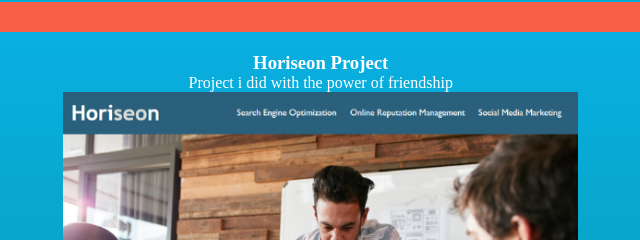
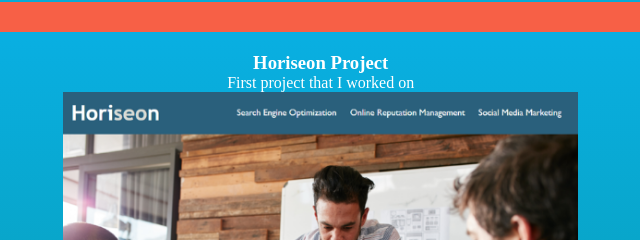
Before and after one commit to Albyhua/Portfolio-2, a plain HTML site: page index.html in a window 1280 px wide. Shown: the part 381-621 px from the top of the page, 460-1100 px from the left. Drawn offline with Linux system fonts and the light colour scheme.

Commit message:
minor update on HTML with heading of project 1

```diff
--- a/index.html
+++ b/index.html
@@ -47,7 +47,7 @@
             <div>
                 <section class="projects">
                     <h3> Horiseon Project</h3>
-                    <p> Project i did with the power of friendship</p>
+                    <p> First project that I worked on</p>
                     <a href="https://albyhua.github.io/Horiseon-Client/"><img id="sample-image"
                             src="./assets/images/challenge1.png" alt="people working together in a group" Horiseon></a>
                 </section>
```
